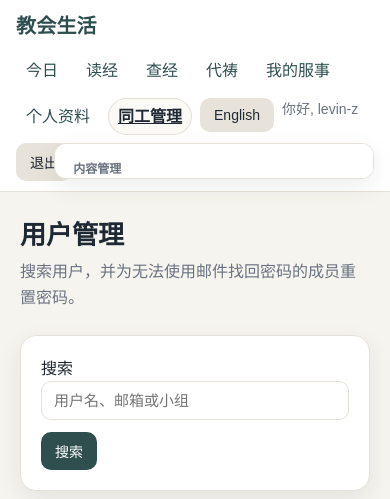
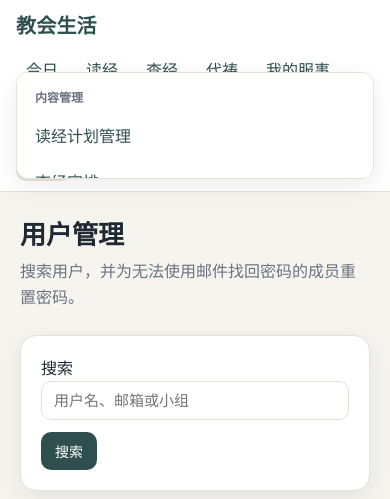
Before and after one commit to zlw1987/bible_reading_v2, a Django app: page /staff/users/ in a window 390 px wide, after a click on "同工管理". Shown: the top 499 px of the page. Run offline with Django 5.2, Linux system fonts and the light colour scheme; a user stored in the database is signed in; data comes from the database, SQL or seed files in the repository.

Commit message:
Fix mobile staff dropdown overlay height

```diff
--- a/static/css/app.css
+++ b/static/css/app.css
@@ -494,16 +494,17 @@ th {
 
     .nav-staff-menu[open] .nav-staff-menu-panel {
         position: fixed;
-        top: var(--staff-menu-top, 88px);
-        right: auto;
+        top: var(--staff-menu-top, 72px);
+        right: 16px;
+        right: max(16px, env(safe-area-inset-right));
         bottom: 12px;
         bottom: max(12px, env(safe-area-inset-bottom));
         left: var(--staff-menu-left, 16px);
-        width: var(--staff-menu-width, min(82vw, 520px));
-        min-width: min(300px, calc(100vw - 32px));
-        max-width: calc(100vw - 32px);
-        max-height: calc(100vh - var(--staff-menu-top, 88px) - 12px);
-        max-height: calc(100dvh - var(--staff-menu-top, 88px) - max(12px, env(safe-area-inset-bottom)));
+        width: auto;
+        min-width: 0;
+        max-width: none;
+        max-height: calc(100vh - var(--staff-menu-top, 72px) - 12px);
+        max-height: calc(100dvh - var(--staff-menu-top, 72px) - max(12px, env(safe-area-inset-bottom)));
         overflow-y: auto;
         overscroll-behavior: contain;
         -webkit-overflow-scrolling: touch;
--- a/templates/base.html
+++ b/templates/base.html
@@ -149,31 +149,26 @@
             var headerScrollQueued = false;
             var keepHeaderVisibleUntil = 0;
 
-            function clamp(value, min, max) {
-                return Math.min(Math.max(value, min), max);
-            }
-
             function setMenuPosition(menu) {
                 var header = document.querySelector(".site-header");
-                var summary = menu ? menu.querySelector("summary") : null;
                 var viewportWidth = window.innerWidth || document.documentElement.clientWidth;
                 var horizontalMargin = 16;
                 var availableWidth = Math.max(viewportWidth - (horizontalMargin * 2), 0);
                 var panelWidth = Math.min(viewportWidth * 0.82, 520, availableWidth);
+                var mobileMenuTop = 72;
                 var top = 88;
                 var left = horizontalMargin;
 
                 panelWidth = Math.max(panelWidth, Math.min(300, availableWidth));
 
-                if (summary && shouldUseMobileOverlay()) {
-                    var summaryRect = summary.getBoundingClientRect();
-                    top = Math.max(summaryRect.bottom + 8, 12);
-                    left = clamp(
-                        summaryRect.left,
-                        horizontalMargin,
-                        Math.max(horizontalMargin, viewportWidth - panelWidth - horizontalMargin)
-                    );
-                } else if (header) {
+                if (shouldUseMobileOverlay()) {
+                    document.documentElement.style.setProperty("--staff-menu-top", mobileMenuTop + "px");
+                    document.documentElement.style.setProperty("--staff-menu-left", horizontalMargin + "px");
+                    document.documentElement.style.setProperty("--staff-menu-width", "calc(100vw - " + (horizontalMargin * 2) + "px)");
+                    return;
+                }
+
+                if (header) {
                     top = Math.max(header.getBoundingClientRect().bottom + 8, 12);
                 }
 
```
Also changed, not shown: accounts/tests.py (+15 -1 lines).
